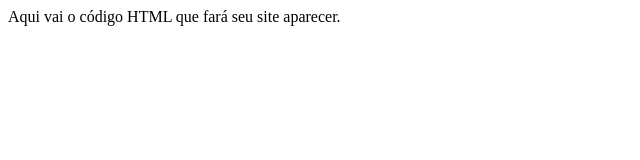
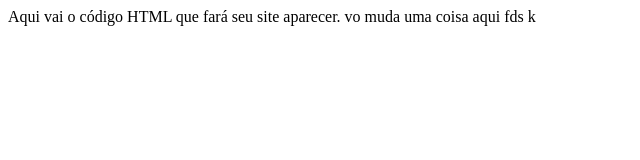
Before and after one commit to WRFreitas28/teste1, a plain HTML site: page index.html in a window 1280 px wide. Shown: the whole page, without its empty margins (0-640 px from the left). Drawn offline with Linux system fonts and the light colour scheme.

Commit message:
Update index.html

```diff
--- a/index.html
+++ b/index.html
@@ -6,5 +6,6 @@
   </head>
   <body>
     Aqui vai o código HTML que fará seu site aparecer.
+    vo muda uma coisa aqui fds k
   </body>
 </html>
```
